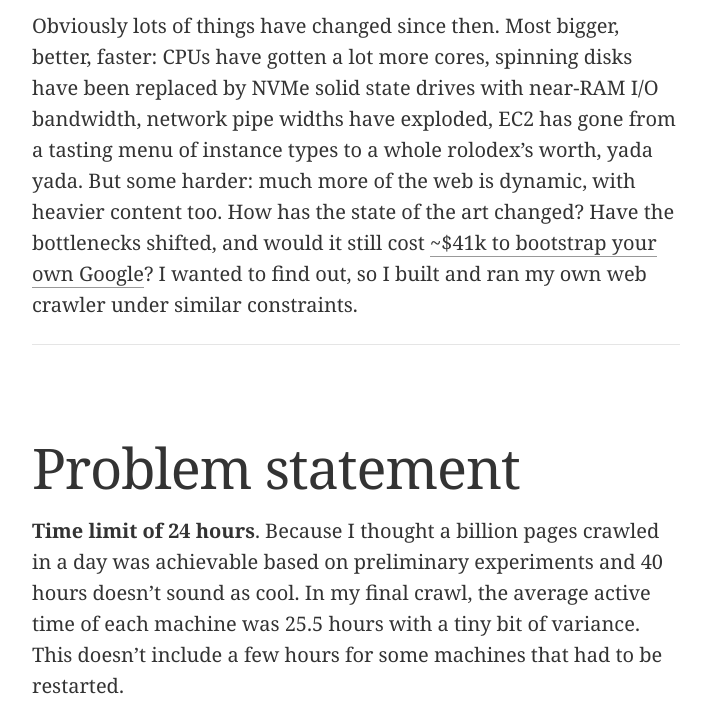
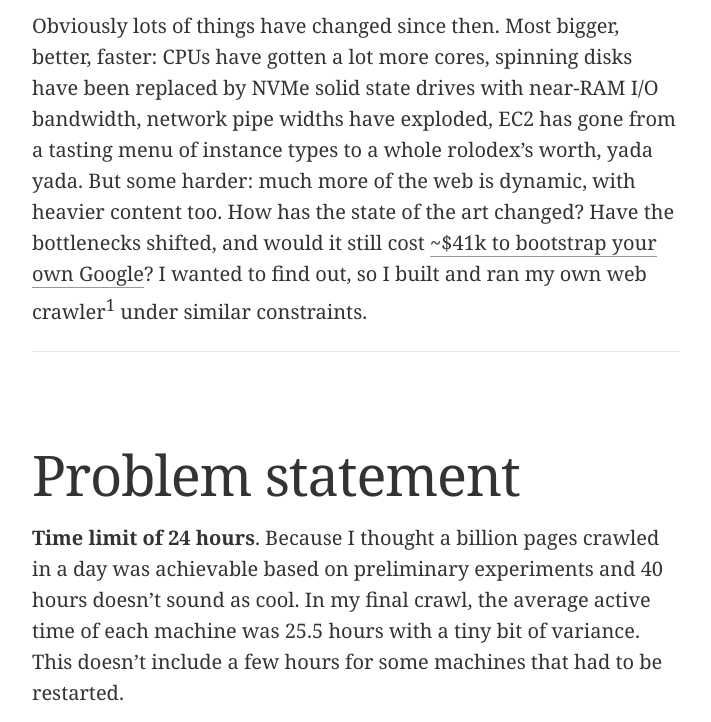
Before and after one commit to andrewkchan/andrewkchan.github.io, a plain HTML site: page posts/crawler.html in a window 1280 px wide. Shown: the part 762-1484 px from the top of the page, without its empty margins (116-827 px from the left). Drawn offline with nearby package versions, Linux system fonts and the light colour scheme.

Commit message:
footnote

```diff
--- a/posts/crawler.html
+++ b/posts/crawler.html
@@ -81,10 +81,6 @@
     <h1>Crawling a billion web pages in just over 24 hours, in 2025</h1>
     <h2></h2>
     <dt-byline></dt-byline>
-    <!-- <ul class="caption">
-      <li><i>Source code for this article on <a href="https://github.com/andrewkchan/yalm">GitHub</a>.</i></li>
-      <li><i>Discussion on <a href="https://news.ycombinator.com/item?id=42417857">Hacker News</a>.</i></li>
-    </ul> -->
     <p>
       For some reason, nobody's written about what it takes to crawl a big chunk of the web in a while: the last point of reference I saw was Michael Nielsen's post from 2012<dt-cite key="nielsen2012crawl"></dt-cite>.
     </p>
@@ -92,7 +88,7 @@
       Obviously lots of things have changed since then. Most bigger, better, faster: CPUs have gotten a lot more cores, spinning disks have been replaced by NVMe solid state drives with near-RAM
       I/O bandwidth, network pipe widths have exploded, EC2 has gone from a tasting menu of instance types to a whole rolodex's worth, yada yada. But some harder: much more of the web is dynamic,
       with heavier content too. How has the state of the art changed? Have the bottlenecks shifted, and would it still cost <a href="https://news.ycombinator.com/item?id=17461384">~$41k to bootstrap your own Google</a>?
-      I wanted to find out, so I built and ran my own web crawler under similar constraints.
+      I wanted to find out, so I built and ran my own web crawler<dt-fn>I discussed with Michael Nielsen over email and also decided to hold off on publishing the code. Sorry!</dt-fn> under similar constraints.
     </p>
     <dt-byline></dt-byline>
     <h1 id="section-1">Problem statement</h1>
```
Also changed, not shown: source/posts/crawler.html (+1 -5 lines).
